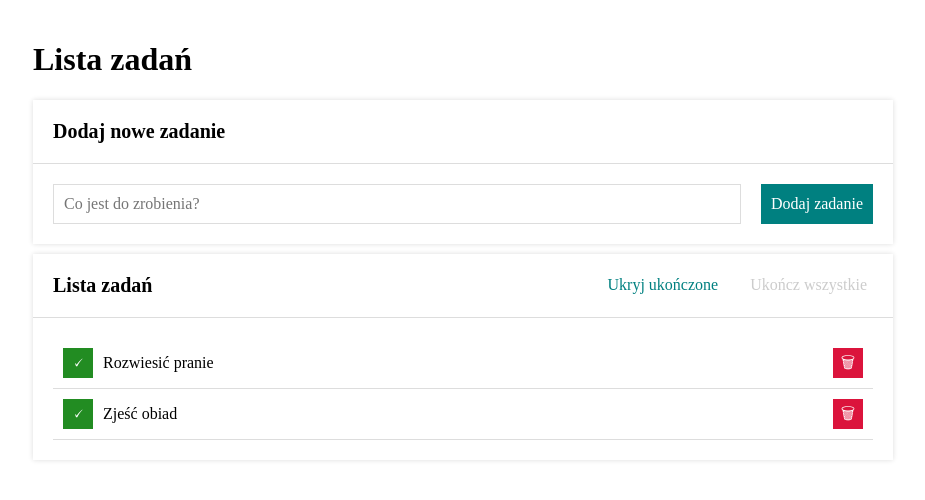
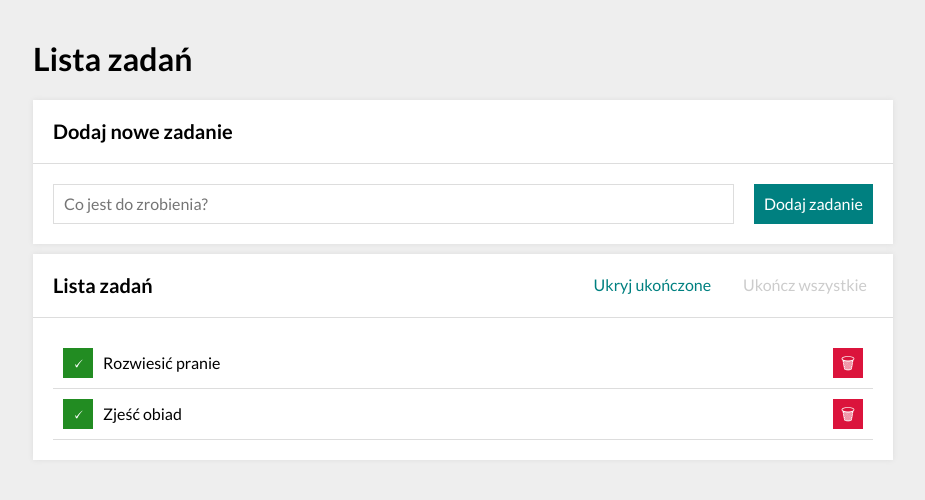
Before and after one commit to Hubert-YouCode/todo-list-react, a React (Create React App) app: page / in a window 1280 px wide. Shown: the top 500 px of the page, without its empty margins (177-1102 px from the left). Built offline with nearby package versions, Linux system fonts and the light colour scheme.

Commit message:
Chaanged class from .body to body

```diff
--- a/package.json
+++ b/package.json
@@ -20,7 +20,7 @@
     "test": "react-scripts test",
     "eject": "react-scripts eject",
     "deploy": "gh-pages -d build",
-    "predeploy": "npm run build",
+    "predeploy": "npm run build"
   },
   "eslintConfig": {
     "extends": [
--- a/src/index.css
+++ b/src/index.css
@@ -8,7 +8,7 @@ html {
     box-sizing: inherit;
 }
 
-.body {
+body {
     font-family: "Lato", sans-serif;
     background: #eee;
 }
```
